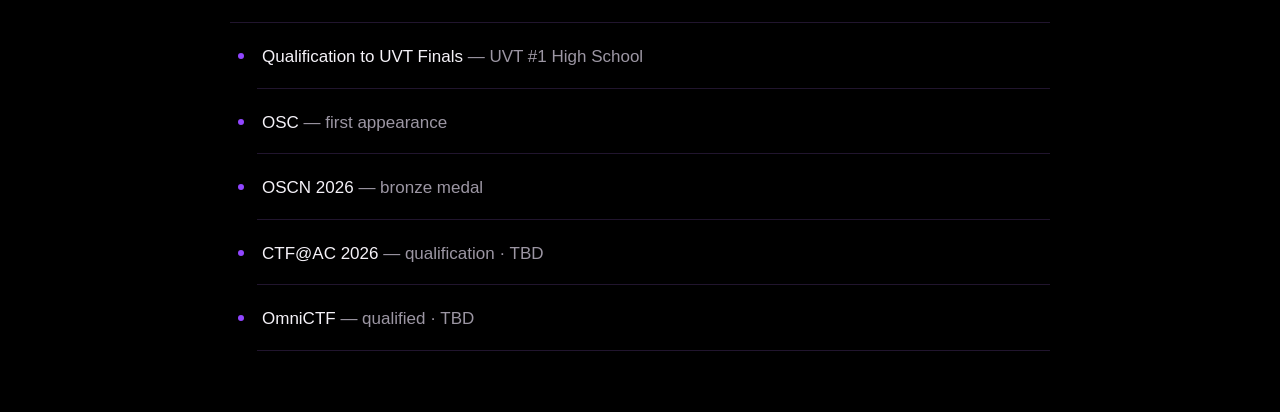
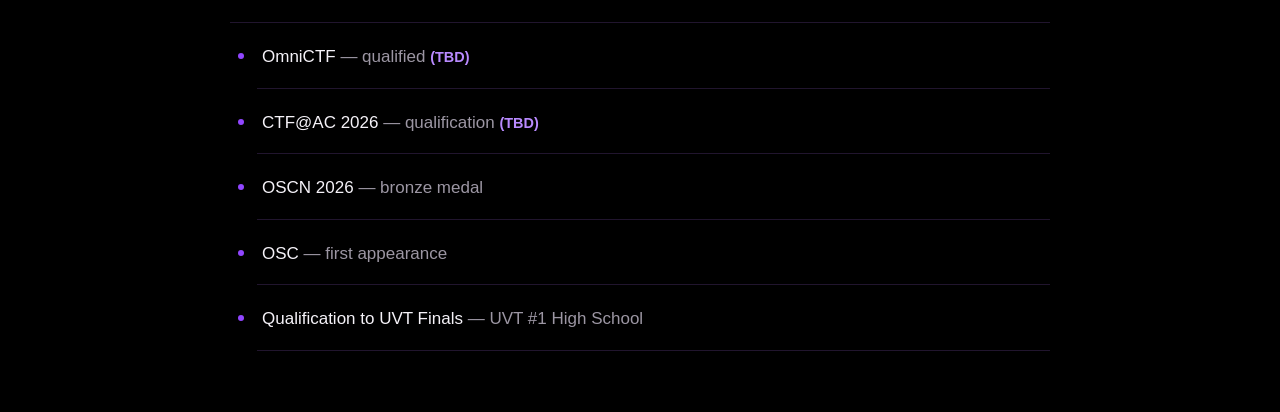
Before and after one commit to Horia-F/Horia-F.github.io, a plain HTML site: page achievements.html in a window 1280 px wide. Shown: the part 335-747 px from the top of the page. Drawn offline with Linux system fonts and the light colour scheme.

Commit message:
Reverse achievement order

```diff
--- a/achievements.html
+++ b/achievements.html
@@ -26,19 +26,19 @@
           <section class="achievement-year" aria-labelledby="year-2026">
             <h2 id="year-2026">2026</h2>
             <ul class="achievement-list">
+              <li class="achievement-entry">OmniCTF <strong>— qualified</strong> <span class="status-tbd">(TBD)</span></li>
+              <li class="achievement-entry">CTF@AC 2026 <strong>— qualification</strong> <span class="status-tbd">(TBD)</span></li>
+              <li class="achievement-entry">OSCN 2026 <strong>— bronze medal</strong></li>
+              <li class="achievement-entry">OSC <strong>— first appearance</strong></li>
               <li class="achievement-entry">Qualification to UVT Finals <strong>— UVT #1 High School</strong></li>
-              <li class="achievement-entry">OSC <strong>— first appearance</strong></li>
-              <li class="achievement-entry">OSCN 2026 <strong>— bronze medal</strong></li>
-              <li class="achievement-entry">CTF@AC 2026 <strong>— qualification · TBD</strong></li>
-              <li class="achievement-entry">OmniCTF <strong>— qualified · TBD</strong></li>
             </ul>
           </section>
 
           <section class="achievement-year" aria-labelledby="year-2025">
             <h2 id="year-2025">2025</h2>
             <ul class="achievement-list">
+              <li class="achievement-entry">Vianu CTF <strong>— 3rd place, High School</strong></li>
               <li class="achievement-entry">CTF@AC <strong>— final qualification</strong></li>
-              <li class="achievement-entry">Vianu CTF <strong>— 3rd place, High School</strong></li>
             </ul>
           </section>
         </div>
--- a/style.css
+++ b/style.css
@@ -43,6 +43,7 @@
 .achievement-entry { padding: 18px 0 18px 5px; border-bottom: 1px solid var(--border); color: var(--white); font-size: 17px; line-height: 1.5; }
 .achievement-entry::marker { color: var(--purple); font-size: 1.15em; }
 .achievement-entry strong { color: var(--gray); font-weight: 500; }
+.status-tbd { color: var(--purple-light); font-size: .85em; font-weight: 600; }
 
 @media (max-width: 650px) {
   .site-shell { width: min(100% - 30px, 540px); }
```
